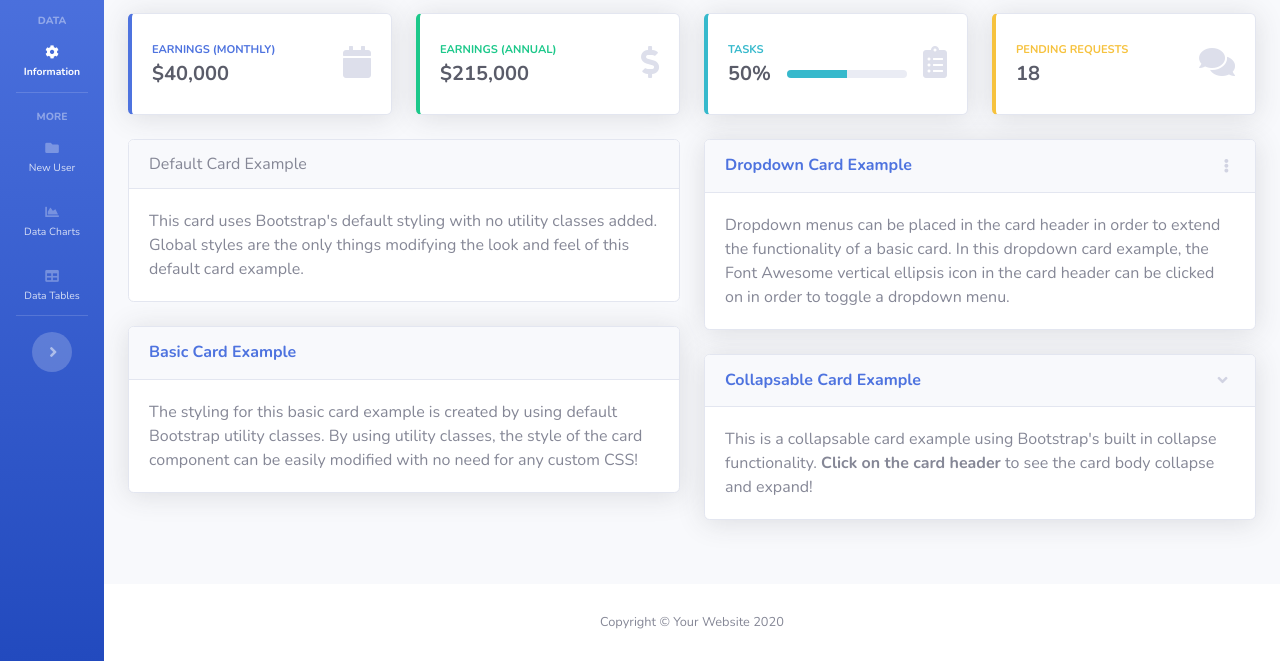
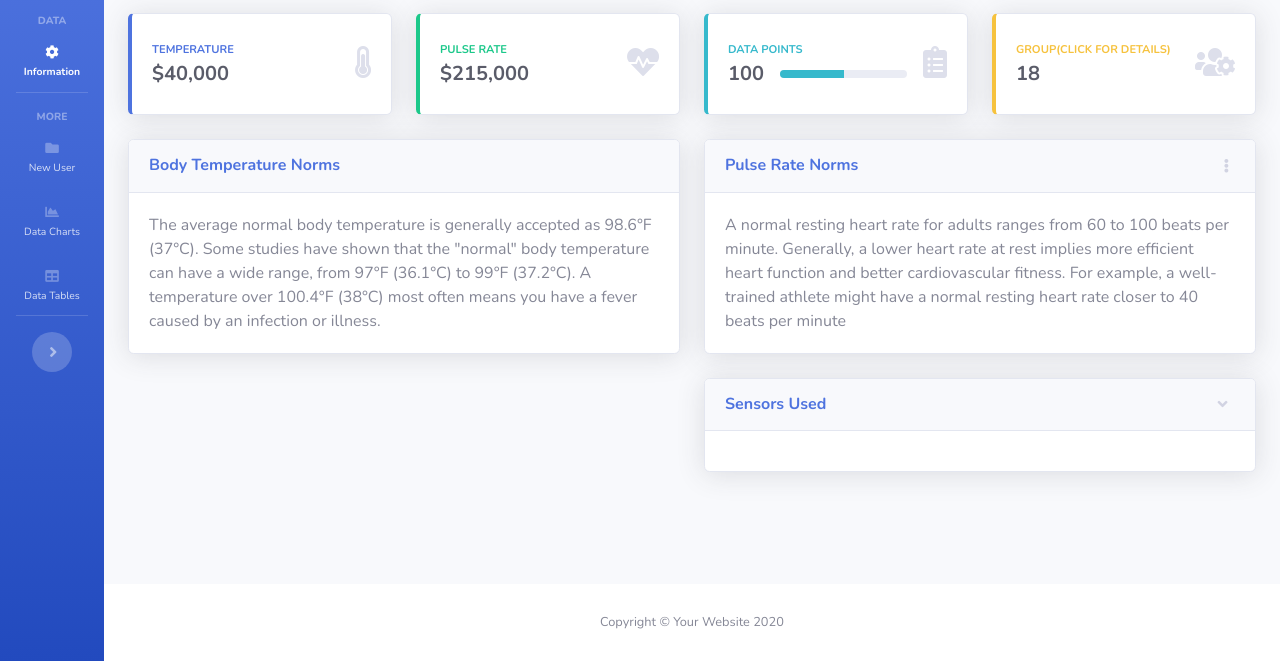
Before and after one commit to keshavsethi/Health-Care-IoT, a website with bundled scripts: page public/cards.html in a window 1280 px wide. Shown: the part 139-800 px from the top of the page. Built offline with nearby package versions, Linux system fonts and the light colour scheme.

Commit message:
Cards updated with info

```diff
--- a/public/cards.html
+++ b/public/cards.html
@@ -209,17 +209,17 @@
 
           <div class="row">
 
-            <!-- Earnings (Monthly) Card Example -->
+            <!-- Temperature Card Example -->
             <div class="col-xl-3 col-md-6 mb-4">
               <div class="card border-left-primary shadow h-100 py-2">
                 <div class="card-body">
                   <div class="row no-gutters align-items-center">
                     <div class="col mr-2">
-                      <div class="text-xs font-weight-bold text-primary text-uppercase mb-1">Earnings (Monthly)</div>
+                      <div class="text-xs font-weight-bold text-primary text-uppercase mb-1">Temperature</div>
                       <div class="h5 mb-0 font-weight-bold text-gray-800">$40,000</div>
                     </div>
                     <div class="col-auto">
-                      <i class="fas fa-calendar fa-2x text-gray-300"></i>
+                      <i class="fas fa-thermometer-three-quarters fa-2x text-gray-300"></i>
                     </div>
                   </div>
                 </div>
@@ -232,11 +232,11 @@
                 <div class="card-body">
                   <div class="row no-gutters align-items-center">
                     <div class="col mr-2">
-                      <div class="text-xs font-weight-bold text-success text-uppercase mb-1">Earnings (Annual)</div>
+                      <div class="text-xs font-weight-bold text-success text-uppercase mb-1">Pulse Rate</div>
                       <div class="h5 mb-0 font-weight-bold text-gray-800">$215,000</div>
                     </div>
                     <div class="col-auto">
-                      <i class="fas fa-dollar-sign fa-2x text-gray-300"></i>
+                      <i class="fas fa-heartbeat fa-2x text-gray-300"></i>
                     </div>
                   </div>
                 </div>
@@ -249,10 +249,10 @@
                 <div class="card-body">
                   <div class="row no-gutters align-items-center">
                     <div class="col mr-2">
-                      <div class="text-xs font-weight-bold text-info text-uppercase mb-1">Tasks</div>
+                      <div class="text-xs font-weight-bold text-info text-uppercase mb-1">Data Points</div>
                       <div class="row no-gutters align-items-center">
                         <div class="col-auto">
-                          <div class="h5 mb-0 mr-3 font-weight-bold text-gray-800">50%</div>
+                          <div class="h5 mb-0 mr-3 font-weight-bold text-gray-800">100</div>
                         </div>
                         <div class="col">
                           <div class="progress progress-sm mr-2">
@@ -275,11 +275,11 @@
                 <div class="card-body">
                   <div class="row no-gutters align-items-center">
                     <div class="col mr-2">
-                      <div class="text-xs font-weight-bold text-warning text-uppercase mb-1">Pending Requests</div>
+                      <div class="text-xs font-weight-bold text-warning text-uppercase mb-1">Group(CLICK FOR DETAILS)</div>
                       <div class="h5 mb-0 font-weight-bold text-gray-800">18</div>
                     </div>
                     <div class="col-auto">
-                      <i class="fas fa-comments fa-2x text-gray-300"></i>
+                      <i class="fas fa-users-cog fa-2x text-gray-300"></i>
                     </div>
                   </div>
                 </div>
@@ -291,24 +291,14 @@
 
             <div class="col-lg-6">
 
-              <!-- Default Card Example -->
-              <div class="card mb-4">
-                <div class="card-header">
-                  Default Card Example
-                </div>
-                <div class="card-body">
-                  This card uses Bootstrap's default styling with no utility classes added. Global styles are the only things modifying the look and feel of this default card example.
-                </div>
-              </div>
 
               <!-- Basic Card Example -->
               <div class="card shadow mb-4">
                 <div class="card-header py-3">
-                  <h6 class="m-0 font-weight-bold text-primary">Basic Card Example</h6>
+                  <h6 class="m-0 font-weight-bold text-primary">Body Temperature Norms</h6>
                 </div>
                 <div class="card-body">
-                  The styling for this basic card example is created by using default Bootstrap utility classes. By using utility classes, the style of the card component can be easily modified with no need for any custom CSS!
-                </div>
+                  The average normal body temperature is generally accepted as 98.6°F (37°C). Some studies have shown that the "normal" body temperature can have a wide range, from 97°F (36.1°C) to 99°F (37.2°C). A temperature over 100.4°F (38°C) most often means you have a fever caused by an infection or illness.                </div>
               </div>
 
             </div>
@@ -319,7 +309,7 @@
               <div class="card shadow mb-4">
                 <!-- Card Header - Dropdown -->
                 <div class="card-header py-3 d-flex flex-row align-items-center justify-content-between">
-                  <h6 class="m-0 font-weight-bold text-primary">Dropdown Card Example</h6>
+                  <h6 class="m-0 font-weight-bold text-primary">Pulse Rate Norms</h6>
                   <div class="dropdown no-arrow">
                     <a class="dropdown-toggle" href="#" role="button" id="dropdownMenuLink" data-toggle="dropdown" aria-haspopup="true" aria-expanded="false">
                       <i class="fas fa-ellipsis-v fa-sm fa-fw text-gray-400"></i>
@@ -335,7 +325,7 @@
                 </div>
                 <!-- Card Body -->
                 <div class="card-body">
-                  Dropdown menus can be placed in the card header in order to extend the functionality of a basic card. In this dropdown card example, the Font Awesome vertical ellipsis icon in the card header can be clicked on in order to toggle a dropdown menu.
+                  A normal resting heart rate for adults ranges from 60 to 100 beats per minute. Generally, a lower heart rate at rest implies more efficient heart function and better cardiovascular fitness. For example, a well-trained athlete might have a normal resting heart rate closer to 40 beats per minute
                 </div>
               </div>
 
@@ -343,12 +333,13 @@
               <div class="card shadow mb-4">
                 <!-- Card Header - Accordion -->
                 <a href="#collapseCardExample" class="d-block card-header py-3" data-toggle="collapse" role="button" aria-expanded="true" aria-controls="collapseCardExample">
-                  <h6 class="m-0 font-weight-bold text-primary">Collapsable Card Example</h6>
+                  <h6 class="m-0 font-weight-bold text-primary">Sensors Used </h6>
                 </a>
                 <!-- Card Content - Collapse -->
                 <div class="collapse show" id="collapseCardExample">
                   <div class="card-body">
-                    This is a collapsable card example using Bootstrap's built in collapse functionality. <strong>Click on the card header</strong> to see the card body collapse and expand!
+
+
                   </div>
                 </div>
               </div>
```
